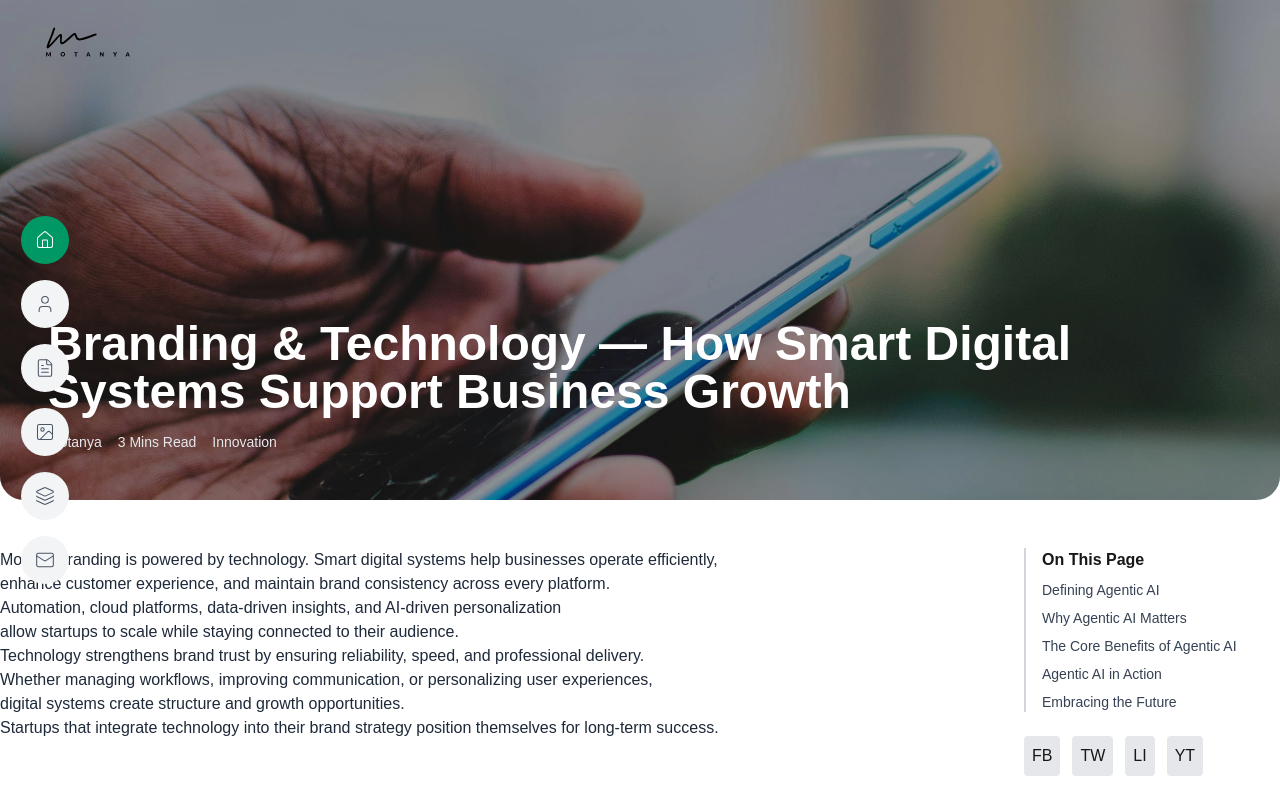
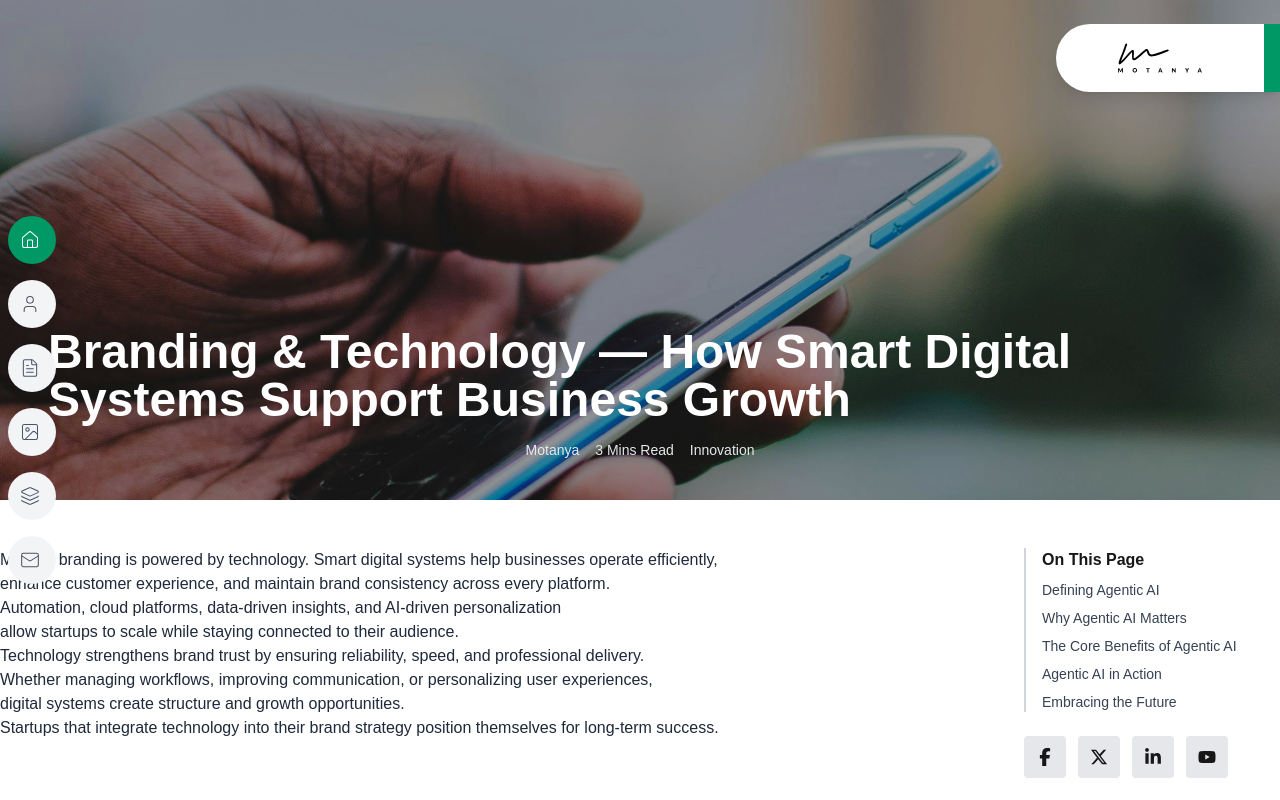
Before and after one commit to motanyaFrancis/motanya-web, a Next.js app: page /articles/branding-and-technology-growth in a window 1280 px wide. Built offline with nearby package versions, Linux system fonts and the light colour scheme.

Commit message:
data and layout updates

```diff
--- a/app/articles/[slug]/page.tsx
+++ b/app/articles/[slug]/page.tsx
@@ -1,6 +1,8 @@
 import Image from "next/image";
+
 import { articles } from "@/lib/articles";
 import { notFound } from "next/navigation";
+import { FaFacebookF, FaLinkedinIn, FaXTwitter, FaYoutube } from "react-icons/fa6";
 
 interface ArticleDetailsProps {
   params: Promise<{ slug: string }>;
@@ -13,18 +15,23 @@ export default async function ArticleDetails({ params }: ArticleDetailsProps) {
   if (!article) return notFound();
 
   return (
-    <section className="max-w-7xl mx-auto">
-      {/* Hero Section */}
-      <div className="relative h-[400px] md:h-[500px] w-full">
+    <section className="w-full">
+
+      {/* Full Width Hero */}
+      <div className="relative w-full h-[400px] md:h-[500px]">
         <Image
           src={article.image}
           alt={article.title}
           fill
-          className="object-cover rounded-b-3xl"
+          className="object-cover"
         />
-        <div className="absolute inset-0 bg-black/40 rounded-b-3xl flex flex-col justify-end p-6 md:p-12">
-          <h1 className="text-3xl md:text-5xl font-bold text-white">{article.title}</h1>
-          <div className="flex items-center gap-4 mt-4 text-sm text-gray-200">
+
+        <div className="absolute inset-0 bg-black/40 flex flex-col justify-end px-6 md:px-12 pb-10">
+          <h1 className="text-3xl md:text-5xl font-bold text-white max-w-7xl mx-auto">
+            {article.title}
+          </h1>
+
+          <div className="flex items-center gap-4 mt-4 text-sm text-gray-200 max-w-7xl mx-auto">
             <span>Motanya</span>
             <span>3 Mins Read</span>
             <span>{article.tag}</span>
@@ -32,18 +39,20 @@ export default async function ArticleDetails({ params }: ArticleDetailsProps) {
         </div>
       </div>
 
-      {/* Content Section */}
-      <div className="flex flex-col lg:flex-row gap-12 mt-12 px-6 md:px-0">
-        {/* Left Column - Article */}
+      {/* Main Content */}
+      <div className="max-w-7xl mx-auto flex flex-col lg:flex-row gap-12 mt-12 px-6 md:px-0">
+
+        {/* Left Column */}
         <article className="flex-1 prose prose-lg max-w-none text-gray-800">
           {article.content?.split("\n").map((p, i) => (
             <p key={i}>{p}</p>
           ))}
         </article>
 
-        {/* Right Column - TOC + Share */}
+        {/* Right Column */}
         <aside className="w-full lg:w-64 flex flex-col gap-6 sticky top-24">
-          {/* Table of Contents */}
+
+          {/* TOC */}
           <div className="border-l-2 border-gray-300 pl-4">
             <h4 className="font-semibold mb-2">On This Page</h4>
             <ul className="space-y-2 text-gray-700 text-sm">
@@ -55,14 +64,27 @@ export default async function ArticleDetails({ params }: ArticleDetailsProps) {
             </ul>
           </div>
 
-          {/* Share Buttons */}
+          {/* Share */}
           <div className="flex gap-3">
-            <button className="bg-gray-200 p-2 rounded">FB</button>
-            <button className="bg-gray-200 p-2 rounded">TW</button>
-            <button className="bg-gray-200 p-2 rounded">LI</button>
-            <button className="bg-gray-200 p-2 rounded">YT</button>
+            <button className="bg-gray-200 p-3 rounded hover:bg-gray-300 transition">
+              <FaFacebookF size={18} />
+            </button>
+
+            <button className="bg-gray-200 p-3 rounded hover:bg-gray-300 transition">
+              <FaXTwitter size={18} />
+            </button>
+
+            <button className="bg-gray-200 p-3 rounded hover:bg-gray-300 transition">
+              <FaLinkedinIn size={18} />
+            </button>
+
+            <button className="bg-gray-200 p-3 rounded hover:bg-gray-300 transition">
+              <FaYoutube size={18} />
+            </button>
           </div>
+
         </aside>
+
       </div>
     </section>
   );
--- a/app/globals.css
+++ b/app/globals.css
@@ -12,8 +12,19 @@
   --font-mono: var(--font-geist-mono);
 }
 
+/* @layer base {
+  button {
+    @apply cursor-pointer;
+  }
+} */
+
+
 body {
   background: var(--background);
   color: var(--foreground);
   font-family: Arial, Helvetica, sans-serif;
 }
+
+button {
+  cursor: pointer;
+}
--- a/app/layout.tsx
+++ b/app/layout.tsx
@@ -22,8 +22,10 @@ export default function RootLayout({
       <body className="flex relative min-h-screen bg-gray-50">
 
         {/* Desktop / Tablet Logo */}
-        <div className="hidden md:flex fixed top-6 left-6 z-[999] max-w-6xl mx-auto">
-          <Logo />
+        <div className="hidden md:flex fixed top-6 right-0 z-[999] max-w-6xl mx-auto">
+          <div className="bg-white px-6 py-4 rounded-l-full shadow-lg border border-0 border-r-16 border-emerald-600">
+            <Logo className="w-40 h-9"/>
+          </div>
         </div>
 
         <main className="flex-1 ml-0">
@@ -33,7 +35,7 @@ export default function RootLayout({
 
           {/* Mobile Header */}
           <header className="flex md:hidden items-center justify-between px-4 py-4 sticky top-0 bg-white z-[999]">
-            <Logo />
+            <Logo className='w-32 h-9' />
             <MobileNav />
           </header>
 
--- a/components/Footer.tsx
+++ b/components/Footer.tsx
@@ -100,7 +100,7 @@ export default function Footer() {
           <p className="flex items-center gap-1">
             powered by
             <span className="text-white font-semibold hover:text-emerald-400 transition cursor-pointer">
-              <Image src="/Logo.svg" alt="Motanya Logo" width={100} height={20} />
+              <Image src="/Logo-white.png" alt="Motanya Logo" width={100} height={20} />
             </span>
           </p>
         </div>
--- a/components/Logo.tsx
+++ b/components/Logo.tsx
@@ -1,18 +1,27 @@
 import Image from "next/image";
 import Link from "next/link";
 
-export default function Logo() {
+interface LogoProps {
+  width?: number;
+  height?: number;
+  className?: string;
+}
+
+export default function Logo({
+  width = 36,
+  height = 36,
+  className,
+}: LogoProps) {
   return (
     <Link href="/" className="flex items-center gap-2 z-50">
       <Image
         src="/Logo.svg"
         alt="Logo"
-        width={36}
-        height={36}
-        className="w-32 h-9"
+        width={width}
+        height={height}
+        className={(className)}
         priority
       />
-
     </Link>
   );
 }
--- a/components/MobileNav.tsx
+++ b/components/MobileNav.tsx
@@ -2,6 +2,7 @@
 
 import { useState } from 'react'
 import { Menu, X } from 'lucide-react'
+import { CiMenuKebab } from "react-icons/ci";
 
 import { navItems } from '@/lib/navigation'
 const links = navItems.map((item) => item.label)
@@ -14,9 +15,9 @@ export default function MobileNav() {
       {/* Toggle Button */}
       <button
         onClick={() => setOpen(true)}
-        className="lg:hidden fixed top-4 right-4 z-50 bg-emerald-600 text-white p-2 rounded-full"
+        className="lg:hidden fixed top-4 right-4 z-50 text-black p-2 rounded-full"
       >
-        <Menu size={20} />
+        <CiMenuKebab size={20} />
       </button>
 
       {/* Overlay */}
@@ -31,7 +32,7 @@ export default function MobileNav() {
       >
         <button
           onClick={() => setOpen(false)}
-          className="absolute top-4 right-4 bg-emerald-600 text-white p-2 rounded-full"
+          className="absolute top-4 right-4  text-red-500 hover:bg-red-500/50 hover:text-white p-2 rounded-full"
         >
           <X size={18} />
         </button>
--- a/components/Sidebar.tsx
+++ b/components/Sidebar.tsx
@@ -1,20 +1,36 @@
+'use client'
 
 import { navItems } from '../lib/navigation'
+import { useState } from 'react'
 
 export default function Sidebar() {
+  const [hoverIndex, setHoverIndex] = useState<number | null>(null)
+
   return (
-    <aside className="hidden lg:flex fixed left-0 top-0 h-screen w-[90px] flex-col items-center justify-center gap-4 z-50">
+    <aside className="hidden lg:flex fixed left-0 top-0 h-screen flex-col items-start justify-center gap-4 z-50 px-2">
       {navItems.map((item, index) => (
-        <a href={item.href}
+        <a
+          href={item.href}
           key={index}
-          className={`flex flex-col items-center justify-center w-12 h-12 rounded-full
+          onMouseEnter={() => setHoverIndex(index)}
+          onMouseLeave={() => setHoverIndex(null)}
+          className={`flex items-center h-12 rounded-full overflow-hidden
             ${
               item.label === 'Home'
                 ? 'bg-emerald-600 text-white '
-                : 'bg-gray-100 text-gray-600 hover:bg-emerald-600 hover:text-white hover:border-emerald-300 hover:shadow-md'
+                : 'bg-gray-100 text-gray-600 hover:bg-emerald-600 hover:text-white hover:shadow-md'
+            }
+            transition-all duration-300 ease-in-out`}
+          style={{ width: hoverIndex === index ? '12rem' : '3rem' }}
+        >
+          <item.icon size={20} strokeWidth={1.25} className="flex-shrink-0 ml-3" />
+          <span
+            className={`ml-3 font-medium whitespace-nowrap transition-opacity duration-300 ${
+              hoverIndex === index ? 'opacity-100' : 'opacity-0'
             }`}
-        >
-          <item.icon size={20} strokeWidth={1.25} />
+          >
+            {item.label}
+          </span>
         </a>
       ))}
     </aside>
```
Also changed, not shown: components/Hero.tsx (+186 -69 lines), public/logo-white.png (added), 1 other file (tests, documents, lock files or other folders).
